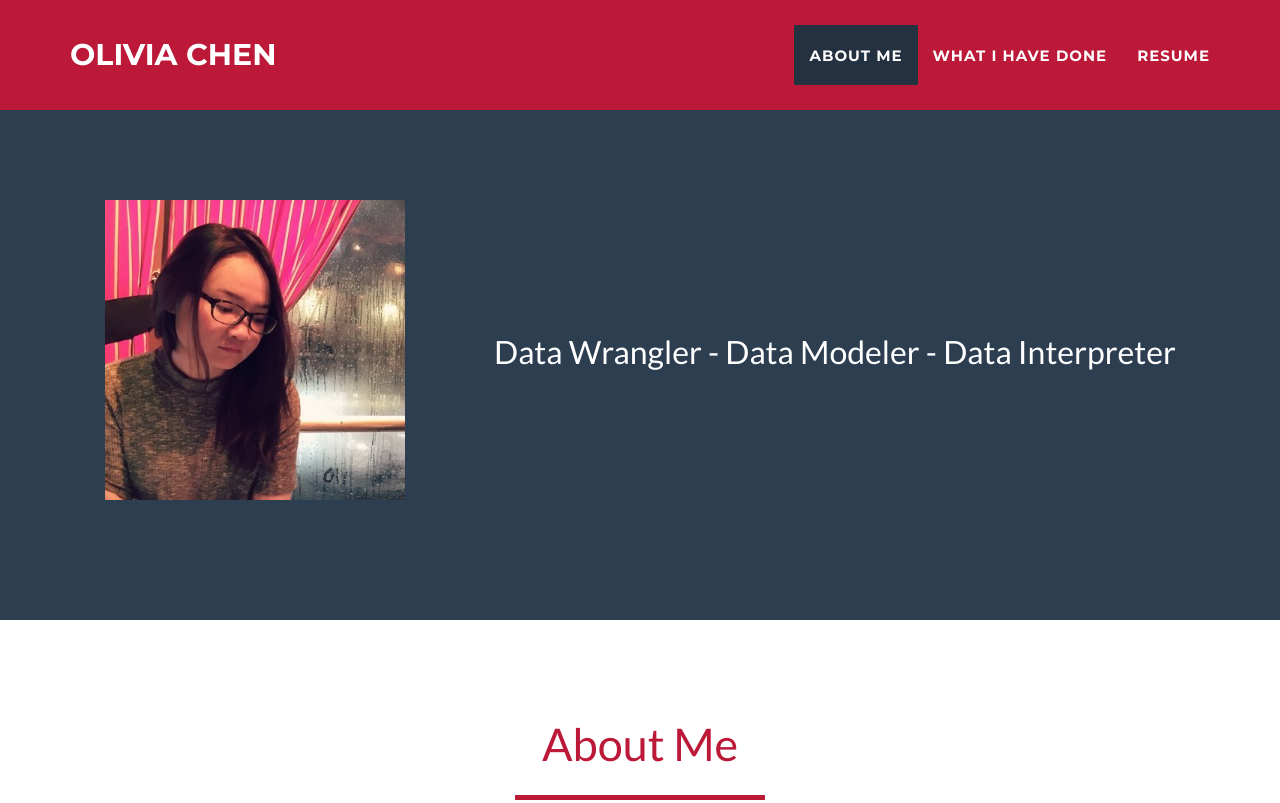
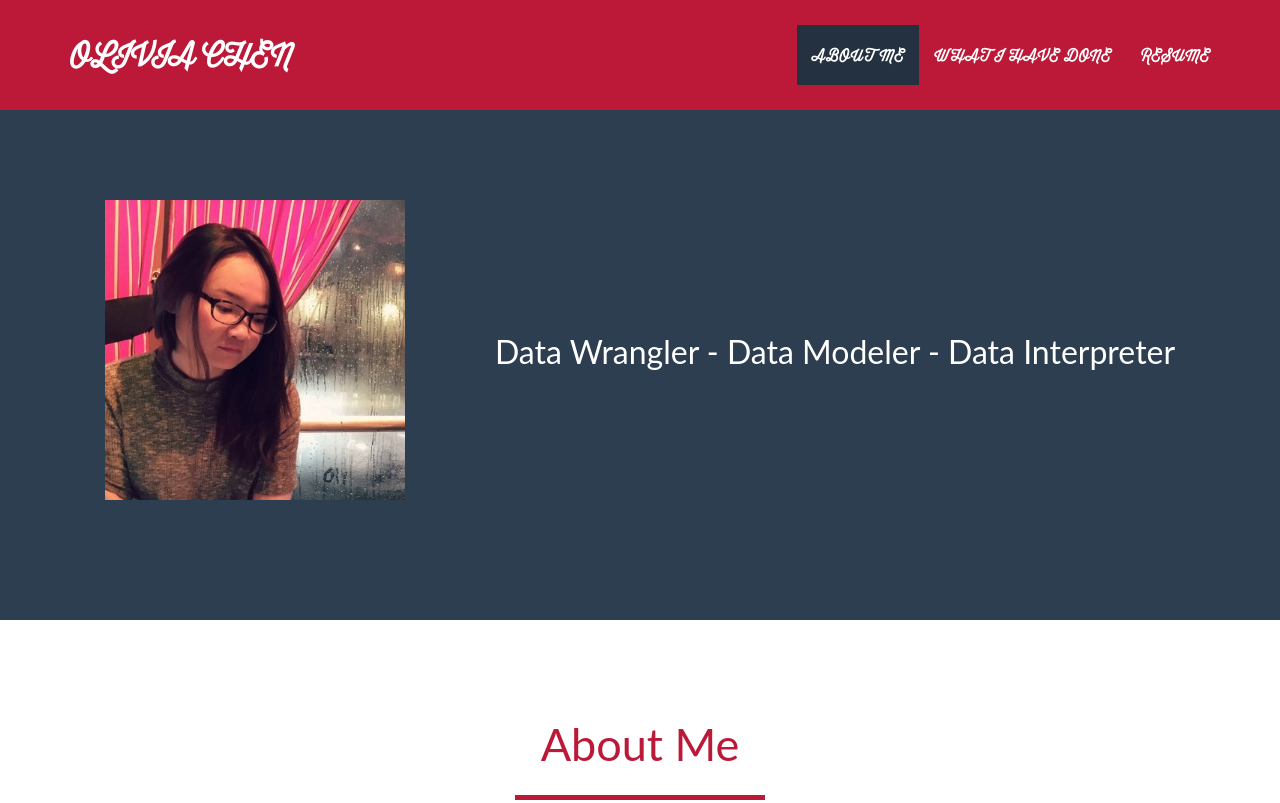
Before and after one commit to oliviac12/oliviac12.github.io, a plain HTML site: page index.html in a window 1280 px wide. Shown: the top 803 px of the page. Drawn offline with Linux system fonts and the light colour scheme.

Commit message:
another try with font

```diff
--- a/index.html
+++ b/index.html
@@ -21,8 +21,8 @@
 
     <!-- Custom Fonts -->
     <link rel="stylesheet" href="/css/font-awesome.mini.css">
-    <link href="//fonts.googleapis.com/css?family=Montserrat:400,700" rel="stylesheet" type="text/css">
-    <link href="//fonts.googleapis.com/css?family=Lato:400,700,400italic,700italic" rel="stylesheet" type="text/css">
+    <!-- <link href="//fonts.googleapis.com/css?family=Montserrat:400,700" rel="stylesheet" type="text/css">
+    <link href="//fonts.googleapis.com/css?family=Lato:400,700,400italic,700italic" rel="stylesheet" type="text/css"> -->
 
     <!-- HTML5 Shim and Respond.js IE8 support of HTML5 elements and media queries -->
     <!-- WARNING: Respond.js doesn't work if you view the page via file:// -->
--- a/main.css
+++ b/main.css
@@ -115,7 +115,7 @@ header img {
 header .intro-text .name {
     display: block;
     text-transform: uppercase;
-    font-family: Montserrat,"Helvetica Neue",Helvetica,Arial,sans-serif;
+    font-family: testFont;
     font-size: 2em;
     font-weight: 700;
 }
@@ -166,7 +166,7 @@ header .intro-text .skills {
 
 .navbar {
     text-transform: uppercase;
-    font-family: Montserrat,"Helvetica Neue",Helvetica,Arial,sans-serif;
+    font-family: testFont;
     font-weight: 700;
 }
 
```
